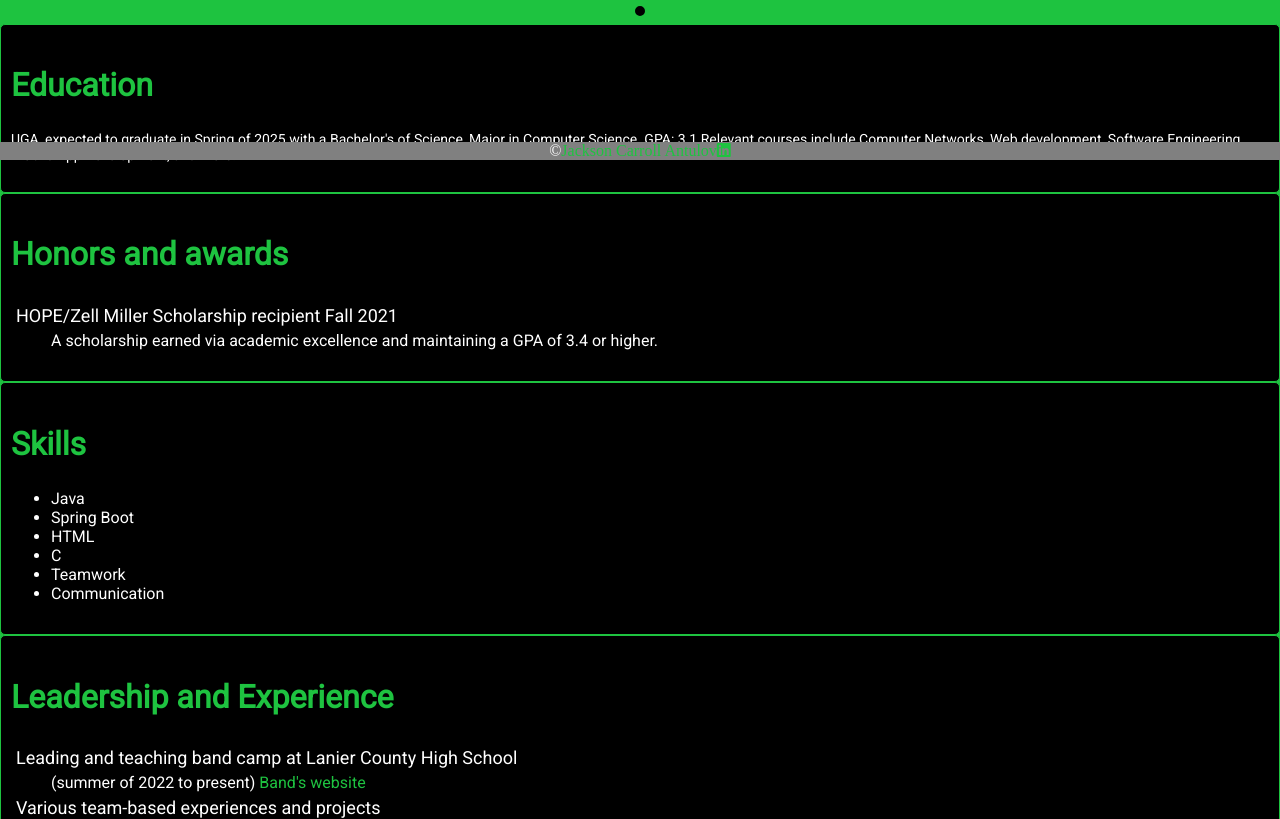
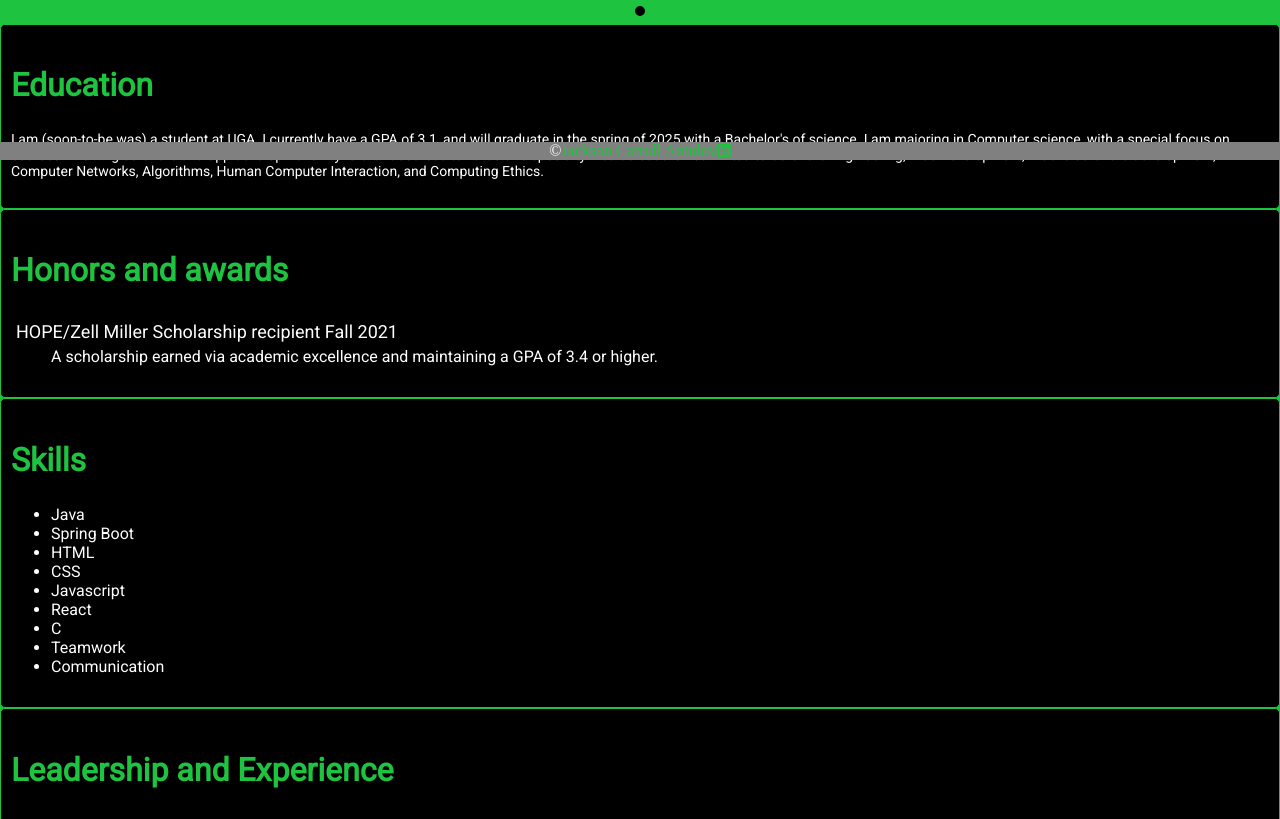
Before and after one commit to J-Antulov03/J-Antulov03.github.io, a plain HTML site: page index.html in a window 1280 px wide. Shown: the part 640-1459 px from the top of the page. Drawn offline with Linux system fonts and the light colour scheme.

Commit message:
updated education section.

```diff
--- a/index.html
+++ b/index.html
@@ -37,8 +37,9 @@
             Education
         </h2>
         <p>
-            UGA, expected to graduate in Spring of 2025 with a Bachelor's of Science, Major in Computer Science. GPA: 3.1
-            Relevant courses include Computer Networks, Web development, Software Engineering, Mobile App Development, and more.
+            I am (soon-to-be was) a student at UGA. I currently have a GPA of 3.1, and will graduate in the spring of 2025 with a Bachelor's of science.
+            I am majoring in Computer science, with a special focus on courses involving software and app development. My relevant courses towards this specialty inculde but are not limited to
+            Software Engineering, Web Development, Mobile software development, Computer Networks, Algorithms, Human Computer Interaction, and Computing Ethics.
         </p>
     </section>
     <section>
@@ -58,6 +59,9 @@
             <li>Java</li>
             <li>Spring Boot</li>
             <li>HTML</li>
+            <li>CSS</li>
+            <li>Javascript</li>
+            <li>React</li>
             <li>C</li>
             <li>Teamwork</li>
             <li>Communication</li>
```
